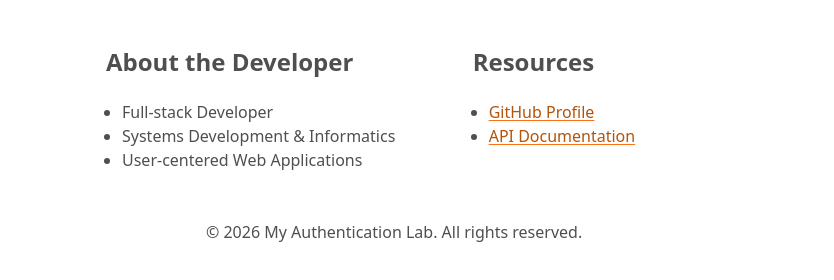
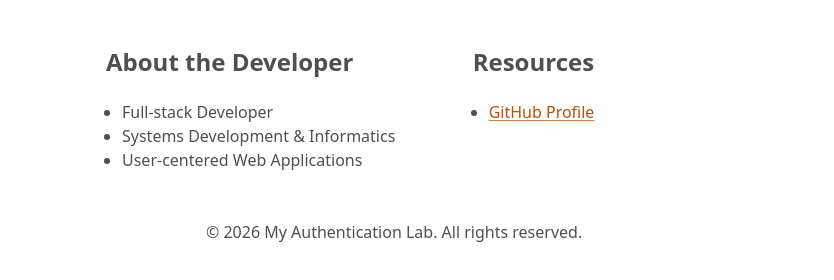
Before and after one commit to sarasjodin/authentication-web, a plain HTML site: page index.html in a window 1280 px wide. Shown: the part 977-1257 px from the top of the page, 0-834 px from the left. Drawn offline with Linux system fonts and the light colour scheme.

Commit message:
remove API doc from index footer

```diff
--- a/index.html
+++ b/index.html
@@ -175,9 +175,6 @@
                 >GitHub Profile</a
               >
             </li>
-            <li>
-              <a href="api-documentation.html">API Documentation</a>
-            </li>
           </ul>
         </div>
 
```
